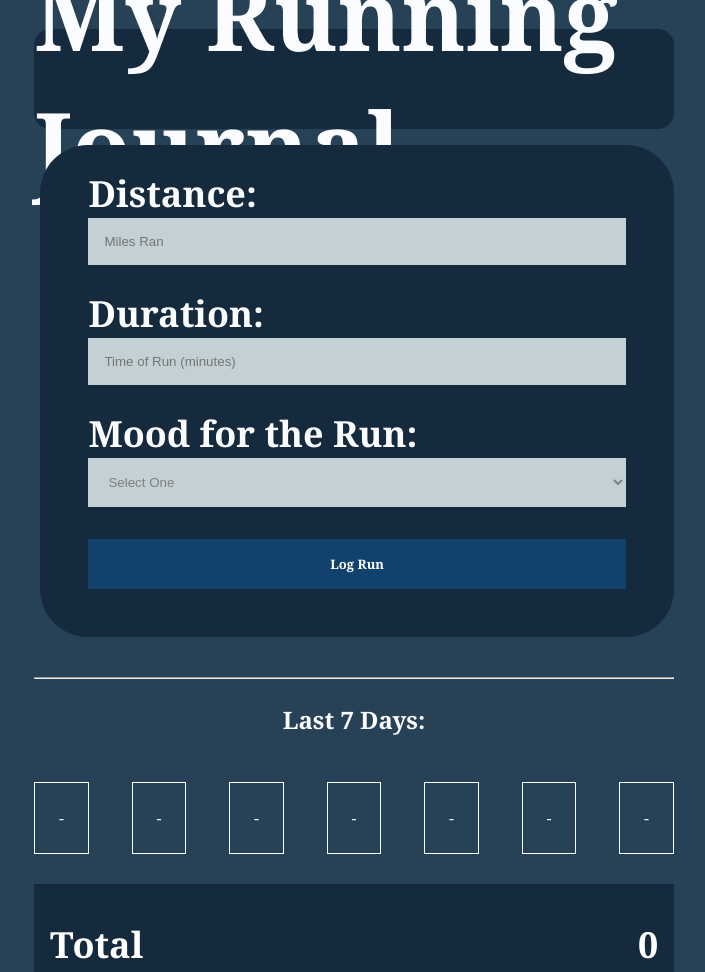
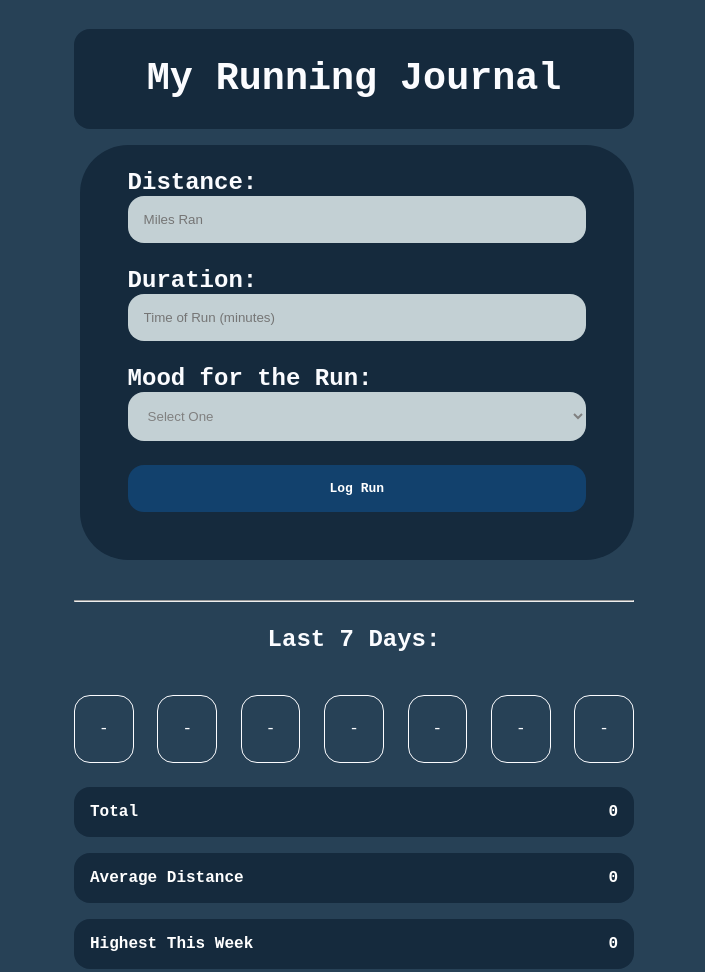
Before and after one commit to pacoberba/Hello-index.html, a plain HTML site: page index.html in a window 1280 px wide. Shown: the top 972 px of the page, without its empty margins (286-991 px from the left). Drawn offline with Linux system fonts and the light colour scheme.

Commit message:
Update styles.css

```diff
--- a/styles.css
+++ b/styles.css
@@ -1,18 +1,18 @@
 html{
-    font-family:Georgia, 'Times New Roman', Times, serif;
+    font-family:'Courier New', Courier, monospace;
     background: #274156;
     color: #FBFCFF;
     margin:5px 10px 15px 10px;
 }
 
 body{
-    max-width: 40rem;
+    max-width: 35rem;
     margin:1.5rem auto;
 }
 header{
     vertical-align:middle;
     background-color:#152A3D;
-    font-size:3rem;
+    font-size:1.2rem;
     padding-top: var(--bar-height);
     box-sizing: border-box;
     height:100px;
@@ -21,6 +21,7 @@ header{
     display: flex;
     justify-content: center; /* align horizontal */
     align-items: center; /* align vertical */
+    font-style:bold;
 }
 
 
@@ -85,6 +86,7 @@ header{
         width:100%;
         cursor:pointer;
         box-sizing: border-box;
+        border-radius:1rem;
     }
 
     input:hover{
@@ -102,6 +104,7 @@ header{
         width:100%;
         cursor:pointer;
         color:gray;
+        border-radius:1rem;
     }
     select:hover{
         background: #9EA6A8;
@@ -118,6 +121,7 @@ header{
         color:white;
         font:inherit;
         font-size:small;
+        border-radius:1rem;
     }
     button:hover{
         background: #A0CED9;
@@ -143,11 +147,13 @@ ul{
 li{
     border:1px solid;
     padding: 1.5rem 1.5rem;
+    border-radius:1rem;
 }
 
 .numbers{
     font-size:1.5rem;
     margin-top:1.5rem;
+    font-style:bold;
 }
 .numbers div{
     display:flex;
@@ -159,6 +165,8 @@ li{
     cursor:pointer;
     color:white;
     margin-top:1rem;
+    font-style: bold;
+    border-radius:1rem;
 }
 
 .progresscircle{
@@ -228,6 +236,7 @@ button{
     font:inherit;
     margin-top:2rem;
     margin-right:1rem;
+    border-radius:1rem;
 }
 .stay{
     width:50%;
@@ -239,8 +248,13 @@ button{
     font:inherit;
     margin-top:2rem;
     margin-left:1rem;
+    border-radius: 1rem;
 }
 
 #congratulations{
     font-size:2rem;
 }
+
+h2{
+    font-size:1rem;
+}
```
